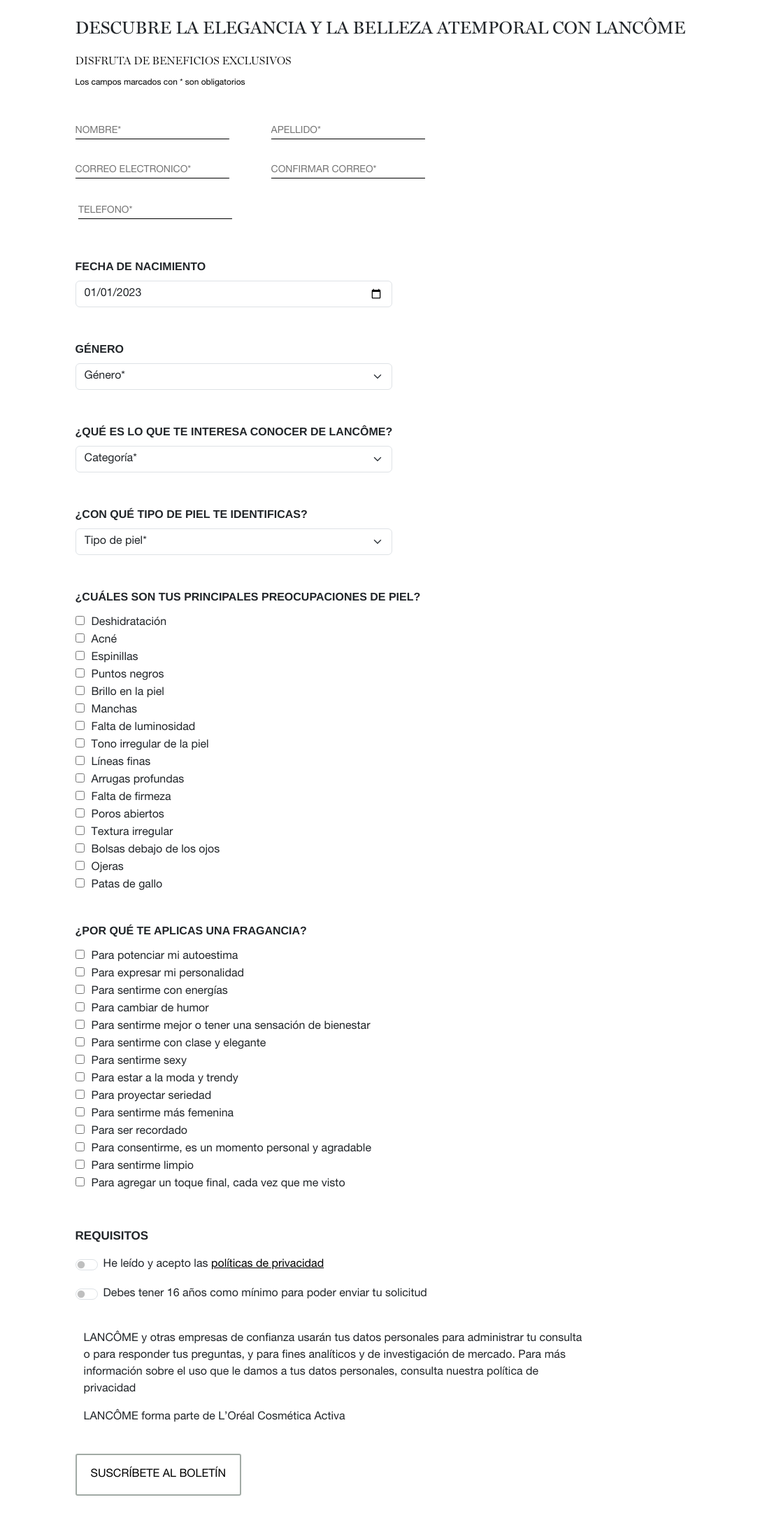
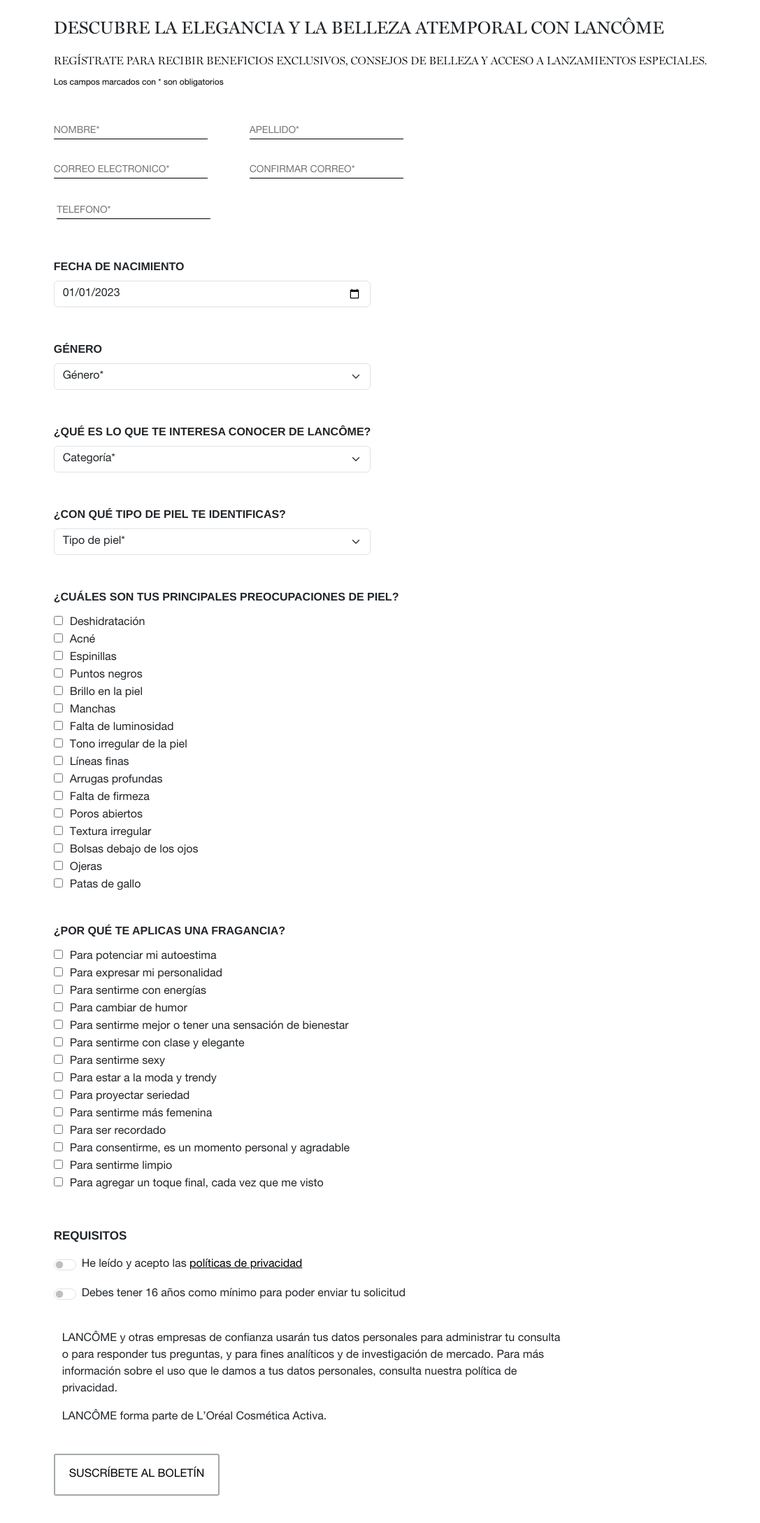
Before and after one commit to juancamilorivas/lancome-loreal, a plain HTML site: page index.html in a window 1280 px wide. Shown: the part 178-2354 px from the top of the page at 70% size, without its empty margins (96-1183 px from the left). Drawn offline with nearby package versions, Linux system fonts and the light colour scheme.

Commit message:
dots at the end  and second title was changed

```diff
--- a/index.html
+++ b/index.html
@@ -67,7 +67,6 @@
       .title {
         font-size: 25px;
         margin-bottom: 16px;
-
       }
 
       .title-medium-commet {
@@ -250,8 +249,6 @@
         transition: all 0.35s;
       }
 
-
-
       .phrase-container-pequeno {
         margin-bottom: 40px;
       }
@@ -305,10 +302,6 @@
         />
       </div>
 
-
-
-
-
       <div class="contenedor-formulario">
         <!--FORMULARIO-->
         <form action="https://cl.s7.exct.net/DEManager.aspx" method="post">
@@ -326,17 +319,15 @@
           <input type="hidden" name="country-code" value="[HelpDesk]" />
           <input type="hidden" name="preferred-locale" value="[HelpDesk]" />
 
-
-
           <!--TITULOS-->
           <div class="container-title">
             <p style="font-family: 'millerRoman'" class="title">
               DESCUBRE LA ELEGANCIA Y LA BELLEZA ATEMPORAL CON LANCÔME
             </p>
 
-
             <p style="font-family: 'millerLight'" class="title-medium-commet">
-              DISFRUTA DE BENEFICIOS EXCLUSIVOS
+              REGÍSTRATE PARA RECIBIR BENEFICIOS EXCLUSIVOS, CONSEJOS DE BELLEZA
+              Y ACCESO A LANZAMIENTOS ESPECIALES.
             </p>
             <p class="title-small-comment">
               Los campos marcados con * son obligatorios
@@ -476,7 +467,7 @@
                       </option>
                       <option value="Skin">Cuidado de la piel</option>
                       <option value="Makeup">Maquillaje</option>
-                      <option value="Hair">Cabello - Fragancias</option>
+                      <option value="Hair">Fragancias</option>
                     </select>
                   </div>
 
@@ -871,11 +862,11 @@
                 personales para administrar tu consulta o para responder tus
                 preguntas, y para fines analíticos y de investigación de
                 mercado. Para más información sobre el uso que le damos a tus
-                datos personales, consulta nuestra política de privacidad
+                datos personales, consulta nuestra política de privacidad.
               </p>
 
               <p class="container phrase-container-pequeno">
-                LANCÔME forma parte de L’Oréal Cosmética Activa
+                LANCÔME forma parte de L’Oréal Cosmética Activa.
               </p>
             </div>
             <button class="ov-btn-slide-left" type="submit">
```
